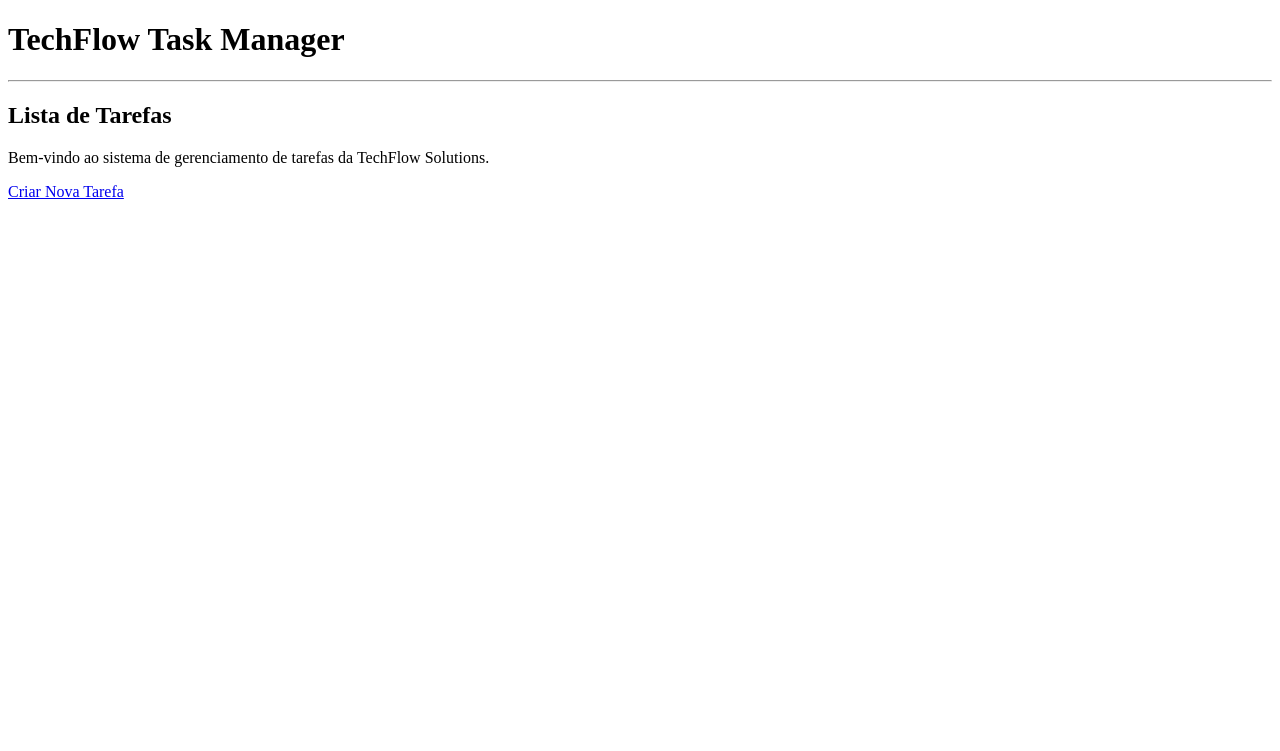
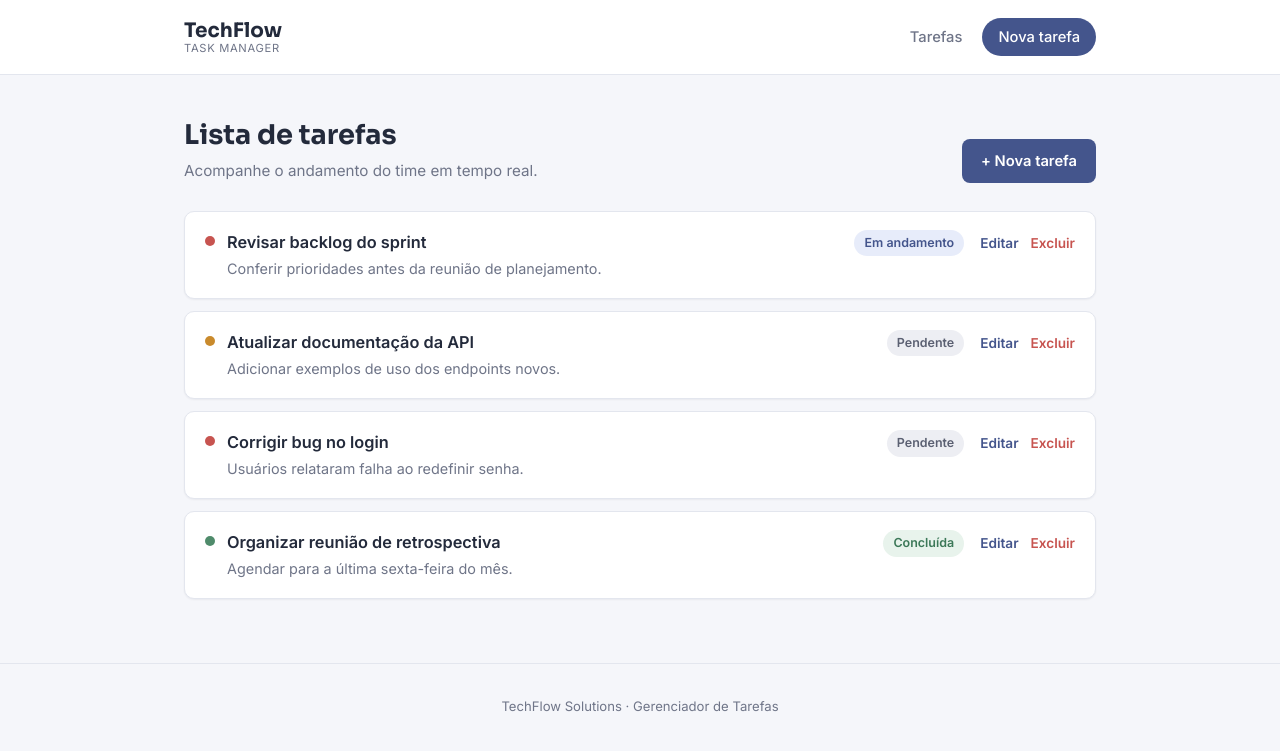
Before and after one commit to LuisAzeve/techflow-task-manager, a Flask app: page / in a window 1280 px wide. Shown: the top 751 px of the page. Run offline with Flask 3, Linux system fonts and the light colour scheme.

Commit message:
atualiza: layout inicial e static do sistema

```diff
--- a/src/routes.py
+++ b/src/routes.py
@@ -9,3 +9,7 @@ def pagina_inicial():
 @main_routes.route("/create")
 def criar_tarefa():
     return render_template("create.html")
+
+@main_routes.route("/edit")
+def editar_tarefa():
+    return render_template ("edit.html")
--- a/src/static/style.css
+++ b/src/static/style.css
@@ -0,0 +1,382 @@
+:root {
+    --color-bg: #F5F6FA;
+    --color-surface: #FFFFFF;
+    --color-border: #E3E6EE;
+    --color-text: #232A3B;
+    --color-text-muted: #6F7588;
+
+    --color-primary: #44558C;
+    --color-primary-hover: #36446F;
+
+    --color-danger: #C75450;
+    --color-danger-soft: #FBEAEA;
+
+    --priority-alta: #C75450;
+    --priority-media: #C98A2C;
+    --priority-baixa: #4F8B6B;
+
+    --status-pendente-bg: #EDEEF3;
+    --status-pendente-text: #5B6072;
+    --status-andamento-bg: #E7ECFA;
+    --status-andamento-text: #44558C;
+    --status-concluida-bg: #E8F3EC;
+    --status-concluida-text: #3C7858;
+
+    --radius: 10px;
+    --shadow-sm: 0 1px 2px rgba(35, 42, 59, 0.06);
+
+    --font-display: 'Sora', sans-serif;
+    --font-body: 'Inter', sans-serif;
+}
+
+* {
+    box-sizing: border-box;
+}
+
+body {
+    margin: 0;
+    font-family: var(--font-body);
+    color: var(--color-text);
+    background: var(--color-bg);
+    line-height: 1.5;
+}
+
+/* cabeçalho */
+
+.site-header {
+    background: var(--color-surface);
+    border-bottom: 1px solid var(--color-border);
+}
+
+.header-inner {
+    max-width: 960px;
+    margin: 0 auto;
+    padding: 18px 24px;
+    display: flex;
+    justify-content: space-between;
+    align-items: center;
+}
+
+.brand {
+    display: flex;
+    flex-direction: column;
+    text-decoration: none;
+    color: var(--color-text);
+    line-height: 1.15;
+}
+
+.brand-name {
+    font-family: var(--font-display);
+    font-weight: 700;
+    font-size: 1.25rem;
+}
+
+.brand-tag {
+    font-size: 0.7rem;
+    letter-spacing: 0.06em;
+    text-transform: uppercase;
+    color: var(--color-text-muted);
+}
+
+.main-nav {
+    display: flex;
+    gap: 20px;
+    align-items: center;
+}
+
+.main-nav a {
+    color: var(--color-text-muted);
+    text-decoration: none;
+    font-size: 0.92rem;
+    font-weight: 500;
+}
+
+.main-nav a:hover {
+    color: var(--color-text);
+}
+
+.nav-cta {
+    background: var(--color-primary);
+    color: #fff !important;
+    padding: 8px 16px;
+    border-radius: 999px;
+}
+
+.nav-cta:hover {
+    background: var(--color-primary-hover);
+    color: #fff !important;
+}
+
+/* Layout */
+
+.page {
+    max-width: 960px;
+    margin: 0 auto;
+    padding: 40px 24px 64px;
+}
+
+.page-header {
+    display: flex;
+    justify-content: space-between;
+    align-items: flex-end;
+    gap: 16px;
+    margin-bottom: 28px;
+    flex-wrap: wrap;
+}
+
+.page-header h1 {
+    font-family: var(--font-display);
+    font-size: 1.7rem;
+    margin: 0 0 4px;
+}
+
+.page-subtitle {
+    color: var(--color-text-muted);
+    margin: 0;
+    font-size: 0.95rem;
+}
+
+/* botoes */
+
+.btn {
+    display: inline-flex;
+    align-items: center;
+    justify-content: center;
+    padding: 10px 18px;
+    border-radius: 8px;
+    font-size: 0.92rem;
+    font-weight: 600;
+    text-decoration: none;
+    border: 1px solid transparent;
+    cursor: pointer;
+    transition: background-color 0.15s ease, border-color 0.15s ease;
+}
+
+.btn-primary {
+    background: var(--color-primary);
+    color: #fff;
+}
+
+.btn-primary:hover {
+    background: var(--color-primary-hover);
+}
+
+.btn-secondary {
+    background: var(--color-surface);
+    color: var(--color-text);
+    border-color: var(--color-border);
+}
+
+.btn-secondary:hover {
+    border-color: #C7CCDB;
+}
+
+.btn-danger-outline {
+    background: var(--color-surface);
+    color: var(--color-danger);
+    border-color: var(--color-danger);
+}
+
+.btn-danger-outline:hover {
+    background: var(--color-danger-soft);
+}
+
+/* lista de tarefas */
+
+.task-list {
+    list-style: none;
+    margin: 0;
+    padding: 0;
+    display: flex;
+    flex-direction: column;
+    gap: 12px;
+}
+
+.task-card {
+    background: var(--color-surface);
+    border: 1px solid var(--color-border);
+    border-radius: var(--radius);
+    padding: 18px 20px;
+    display: flex;
+    justify-content: space-between;
+    align-items: flex-start;
+    gap: 16px;
+    box-shadow: var(--shadow-sm);
+    flex-wrap: wrap;
+}
+
+.task-main {
+    display: flex;
+    gap: 12px;
+    align-items: flex-start;
+    flex: 1;
+    min-width: 220px;
+}
+
+.priority-dot {
+    width: 10px;
+    height: 10px;
+    border-radius: 50%;
+    margin-top: 6px;
+    flex-shrink: 0;
+}
+
+.priority-alta { background: var(--priority-alta); }
+.priority-media { background: var(--priority-media); }
+.priority-baixa { background: var(--priority-baixa); }
+
+.task-title {
+    margin: 0 0 4px;
+    font-size: 1.02rem;
+    font-weight: 600;
+}
+
+.task-desc {
+    margin: 0;
+    color: var(--color-text-muted);
+    font-size: 0.9rem;
+}
+
+.task-meta {
+    display: flex;
+    align-items: center;
+    gap: 16px;
+    flex-shrink: 0;
+}
+
+.badge {
+    font-size: 0.78rem;
+    font-weight: 600;
+    padding: 4px 10px;
+    border-radius: 999px;
+    white-space: nowrap;
+}
+
+.status-pendente { background: var(--status-pendente-bg); color: var(--status-pendente-text); }
+.status-andamento { background: var(--status-andamento-bg); color: var(--status-andamento-text); }
+.status-concluida { background: var(--status-concluida-bg); color: var(--status-concluida-text); }
+
+.task-actions {
+    display: flex;
+    gap: 12px;
+}
+
+.link-action {
+    font-size: 0.85rem;
+    font-weight: 600;
+    color: var(--color-primary);
+    text-decoration: none;
+}
+
+.link-action:hover {
+    text-decoration: underline;
+}
+
+.link-danger {
+    color: var(--color-danger);
+}
+
+
+
+.empty-state {
+    background: var(--color-surface);
+    border: 1px dashed var(--color-border);
+    border-radius: var(--radius);
+    padding: 48px 24px;
+    text-align: center;
+    color: var(--color-text-muted);
+}
+
+.empty-state .btn {
+    margin-top: 16px;
+}
+
+/* formularios */
+
+.task-form {
+    background: var(--color-surface);
+    border: 1px solid var(--color-border);
+    border-radius: var(--radius);
+    padding: 28px;
+    max-width: 560px;
+    box-shadow: var(--shadow-sm);
+}
+
+.form-group {
+    margin-bottom: 18px;
+    display: flex;
+    flex-direction: column;
+    gap: 6px;
+}
+
+.form-group label {
+    font-size: 0.88rem;
+    font-weight: 600;
+    color: var(--color-text);
+}
+
+.form-group input,
+.form-group textarea,
+.form-group select {
+    font-family: var(--font-body);
+    font-size: 0.95rem;
+    padding: 10px 12px;
+    border: 1px solid var(--color-border);
+    border-radius: 8px;
+    background: #FCFCFE;
+    color: var(--color-text);
+}
+
+.form-group input:focus,
+.form-group textarea:focus,
+.form-group select:focus {
+    outline: 2px solid var(--color-primary);
+    outline-offset: 1px;
+    border-color: var(--color-primary);
+}
+
+.form-group textarea {
+    resize: vertical;
+    min-height: 90px;
+}
+
+.form-actions {
+    display: flex;
+    gap: 12px;
+    margin-top: 8px;
+    flex-wrap: wrap;
+}
+
+/* rodapé */
+
+.site-footer {
+    border-top: 1px solid var(--color-border);
+    padding: 20px 24px;
+    text-align: center;
+    color: var(--color-text-muted);
+    font-size: 0.82rem;
+}
+
+/* responsividade */
+
+@media (max-width: 600px) {
+    .header-inner {
+        flex-direction: column;
+        align-items: flex-start;
+        gap: 10px;
+    }
+
+    .task-card {
+        flex-direction: column;
+        align-items: flex-start;
+    }
+
+    .task-meta {
+        width: 100%;
+        justify-content: space-between;
+    }
+
+    .task-form {
+        padding: 20px;
+    }
+}
--- a/src/templates/base.html
+++ b/src/templates/base.html
@@ -2,18 +2,35 @@
 <html lang="pt-br">
 <head>
     <meta charset="UTF-8">
-    <title>TechFlow Task Manager</title>
+    <meta name="viewport" content="width=device-width, initial-scale=1.0">
+    <title>{% block title %}TechFlow Task Manager{% endblock %}</title>
+    <link rel="preconnect" href="https://fonts.googleapis.com">
+    <link rel="preconnect" href="https://fonts.gstatic.com" crossorigin>
+    <link href="https://fonts.googleapis.com/css2?family=Inter:wght@400;500;600;700&family=Sora:wght@600;700&display=swap" rel="stylesheet">
     <link rel="stylesheet" href="{{ url_for('static', filename='style.css') }}">
 </head>
 <body>
 
-    <header>
-        <h1>TechFlow Task Manager</h1>
-        <hr>
+    <header class="site-header">
+        <div class="header-inner">
+            <a class="brand" href="{{ url_for('main.pagina_inicial') }}">
+                <span class="brand-name">TechFlow</span>
+                <span class="brand-tag">Task Manager</span>
+            </a>
+            <nav class="main-nav">
+                <a href="{{ url_for('main.pagina_inicial') }}">Tarefas</a>
+                <a href="{{ url_for('main.criar_tarefa') }}" class="nav-cta">Nova tarefa</a>
+            </nav>
+        </div>
     </header>
 
-    {% block content %}
-    {% endblock %}
+    <main class="page">
+        {% block content %}{% endblock %}
+    </main>
+
+    <footer class="site-footer">
+        <p>TechFlow Solutions &middot; Gerenciador de Tarefas</p>
+    </footer>
 
 </body>
 </html>
--- a/src/templates/index.html
+++ b/src/templates/index.html
@@ -1,5 +1,5 @@
 <!DOCTYPE html>
-<html lang="en">
+<html lang="pt-br">
 <head>
     <meta charset="UTF-8">
     <meta name="viewport" content="width=device-width, initial-scale=1.0">
@@ -7,15 +7,54 @@
 </head>
 <body>
 
-    {% extends "base.html" %}
+{% extends "base.html" %}
+
+{% block title %}Tarefas · TechFlow{% endblock %}
 
 {% block content %}
 
-<h2>Lista de Tarefas</h2>
+{% set tasks = tasks if tasks is defined and tasks else [
+    {'id': 1, 'titulo': 'Revisar backlog do sprint', 'descricao': 'Conferir prioridades antes da reunião de planejamento.', 'prioridade': 'Alta', 'prioridade_class': 'alta', 'status': 'Em andamento', 'status_class': 'andamento'},
+    {'id': 2, 'titulo': 'Atualizar documentação da API', 'descricao': 'Adicionar exemplos de uso dos endpoints novos.', 'prioridade': 'Média', 'prioridade_class': 'media', 'status': 'Pendente', 'status_class': 'pendente'},
+    {'id': 3, 'titulo': 'Corrigir bug no login', 'descricao': 'Usuários relataram falha ao redefinir senha.', 'prioridade': 'Alta', 'prioridade_class': 'alta', 'status': 'Pendente', 'status_class': 'pendente'},
+    {'id': 4, 'titulo': 'Organizar reunião de retrospectiva', 'descricao': 'Agendar para a última sexta-feira do mês.', 'prioridade': 'Baixa', 'prioridade_class': 'baixa', 'status': 'Concluída', 'status_class': 'concluida'}
+] %}
 
-<p>Bem-vindo ao sistema de gerenciamento de tarefas da TechFlow Solutions.</p>
+<div class="page-header">
+    <div>
+        <h1>Lista de tarefas</h1>
+        <p class="page-subtitle">Acompanhe o andamento do time em tempo real.</p>
+    </div>
+    <a href="{{ url_for('main.criar_tarefa') }}" class="btn btn-primary">+ Nova tarefa</a>
+</div>
 
-<a href="/create">Criar Nova Tarefa</a>
+{% if tasks %}
+<ul class="task-list">
+    {% for task in tasks %}
+    <li class="task-card">
+        <div class="task-main">
+            <span class="priority-dot priority-{{ task.prioridade_class }}" title="Prioridade {{ task.prioridade }}"></span>
+            <div>
+                <h3 class="task-title">{{ task.titulo }}</h3>
+                <p class="task-desc">{{ task.descricao }}</p>
+            </div>
+        </div>
+        <div class="task-meta">
+            <span class="badge status-{{ task.status_class }}">{{ task.status }}</span>
+            <div class="task-actions">
+                <a href="#" class="link-action">Editar</a>
+                <a href="#" class="link-action link-danger">Excluir</a>
+            </div>
+        </div>
+    </li>
+    {% endfor %}
+</ul>
+{% else %}
+<div class="empty-state">
+    <p>Nenhuma tarefa cadastrada ainda.</p>
+    <a href="{{ url_for('main.criar_tarefa') }}" class="btn btn-primary">Criar a primeira tarefa</a>
+</div>
+{% endif %}
 
 {% endblock %}
 
```
Also changed, not shown: src/templates/create.html (+33 -4 lines), src/templates/edit.html (+55 -0 lines).
